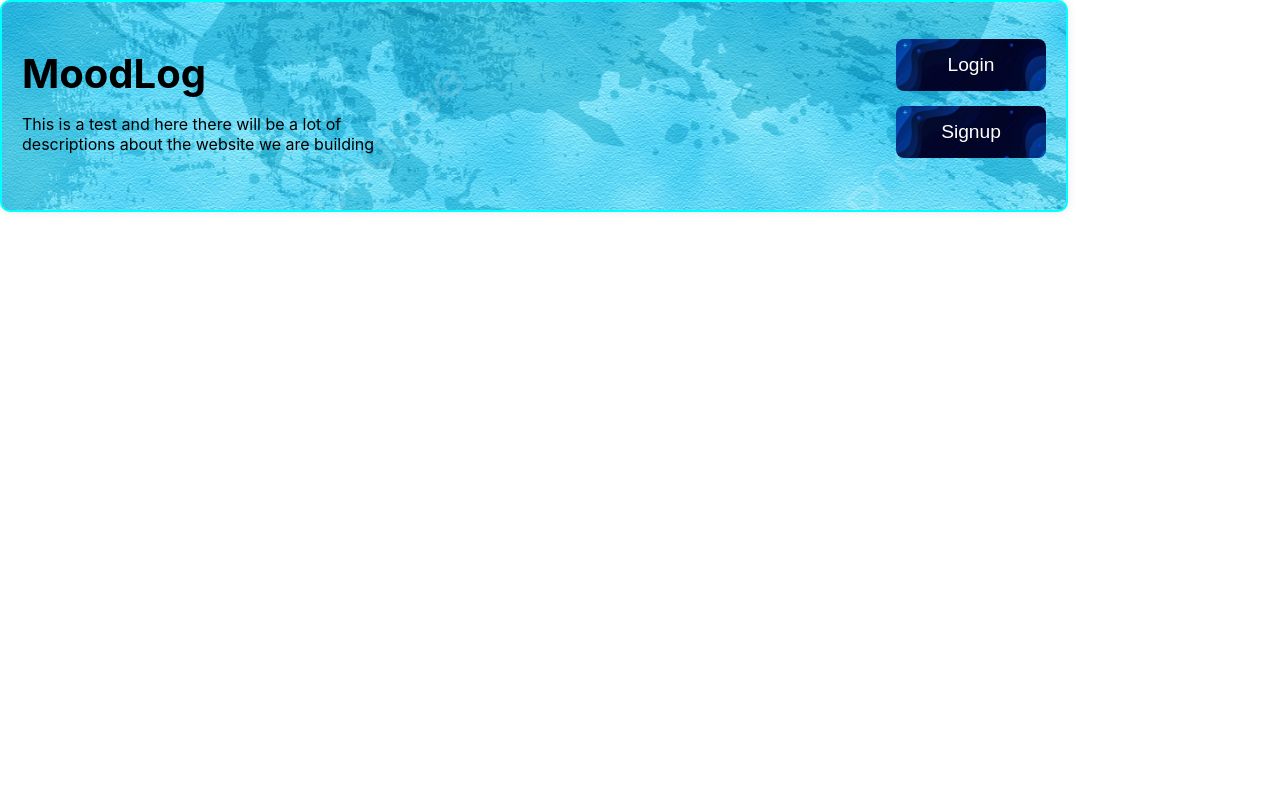
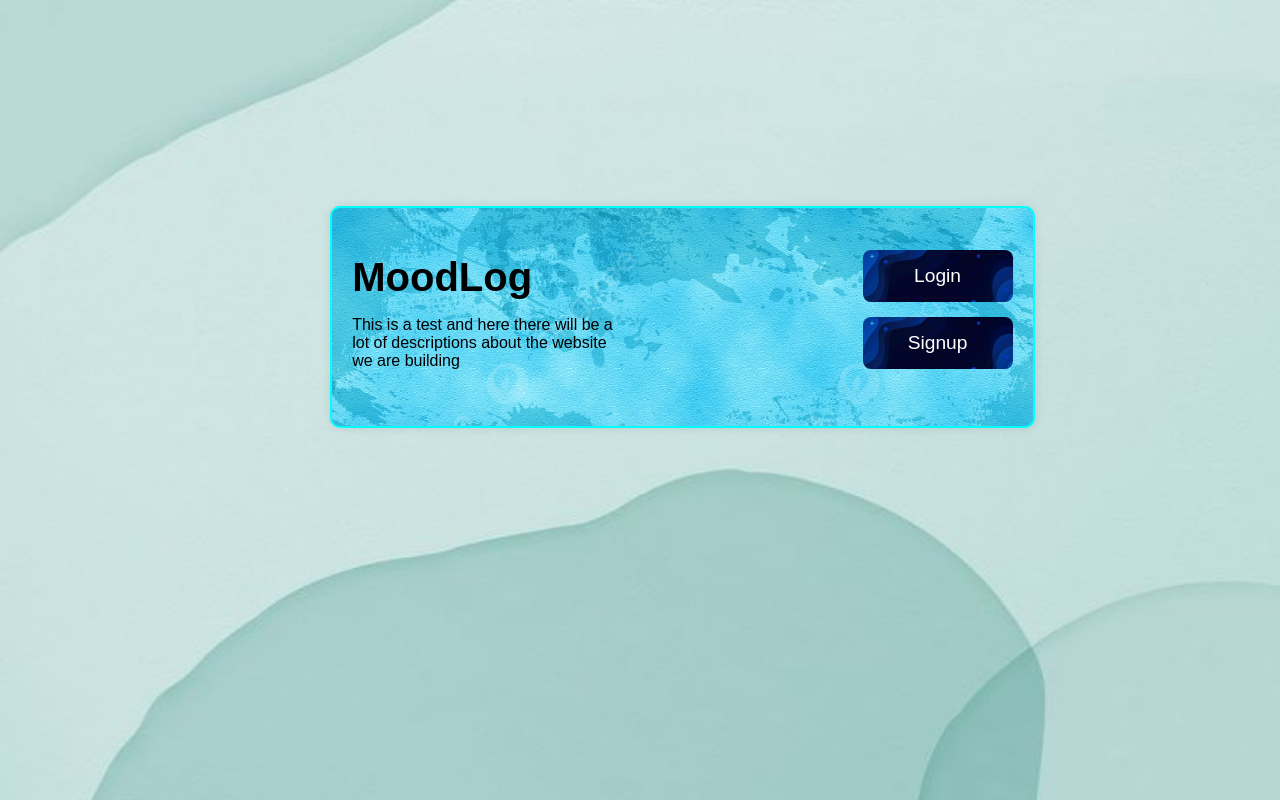
Before and after one commit to therealahnaf/Journal-Website, a React (Create React App) app in the folder frontend/: page / in a window 1280 px wide. Built offline with nearby package versions, Linux system fonts and the light colour scheme.

Commit message:
fixed navbar

```diff
--- a/frontend/src/App.css
+++ b/frontend/src/App.css
@@ -0,0 +1,12 @@
+body {
+    margin: 0;
+    padding: 0;
+    font-family: Arial, sans-serif;
+    background-color: #f2f2f2;
+    display: flex;
+    justify-content: center;
+    align-items: center;
+    min-height: 100vh;
+    background-image: url('./Components/Assets/homebackground.jpg');
+    background-size: cover;
+  }
--- a/frontend/src/Components/Home/Home.css
+++ b/frontend/src/Components/Home/Home.css
@@ -1,16 +1,13 @@
-.home-body {
+body {
   margin: 0;
   padding: 0;
   font-family: Arial, sans-serif;
   background-color: #f2f2f2;
   display: flex;
-    justify-content: center;
-    align-items: center;
   min-height: 100vh;
   background-image: url('../Assets/homebackground.jpg');
   background-size: cover;
 }
-
  .content {
     display: flex;
     justify-content: space-between;
@@ -24,6 +21,8 @@
     box-shadow: 0 0 10px rgba(0, 0, 0, 0.1);
     background-image: url('../Assets/homecontent.jpg');
     background-size: cover;
+    margin-top: 25%;
+    margin-left: 40%;
   }
 
   .left-content {
--- a/frontend/src/Components/Navbar/Navbar.css
+++ b/frontend/src/Components/Navbar/Navbar.css
@@ -1,8 +1,10 @@
 .navbar{
+    top: 0;
     display: flex;
     justify-content: space-around;
     box-shadow:  0 1px 3px -2px black; /* to put shadow under the box with color*/
     padding: 0px;
+    margin-right: -84%;
 }
 .navbar-logo{
     display: flex;
@@ -36,7 +38,7 @@
     width: 80%;
     height: 3px;
     border-radius: 10px;
-    background: #0fffcb;
+    background: #00abb1;
 }
 .nav-chat button:active{ /* here the button active is the click function of mouse*/
     background: #000000;
```
Lines whose indentation alone changed are shown as unchanged.
